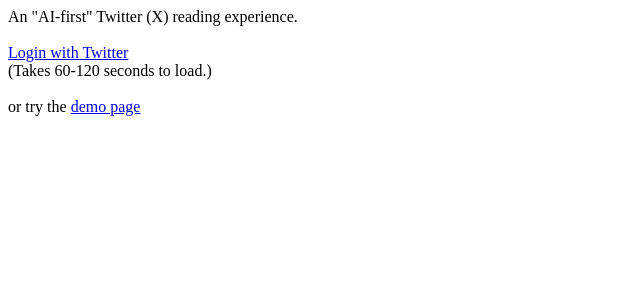
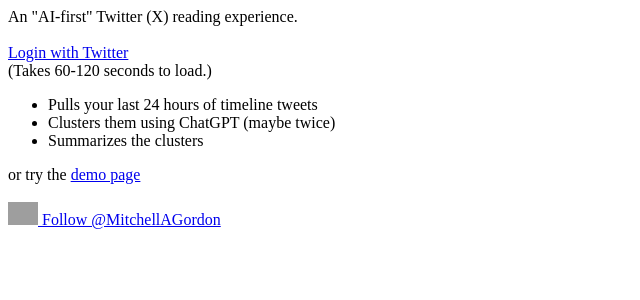
Before and after one commit to mitchellgordon95/TwitterSummary, a Flask app: page / in a window 1280 px wide. Shown: the top 300 px of the page, without its empty margins (0-640 px from the left). Run offline with Flask 3, Linux system fonts and the light colour scheme; some libraries are stand-ins or nearby versions; grey boxes are pictures that could not be loaded.

Commit message:
Home page links etc.

```diff
--- a/templates/login.html
+++ b/templates/login.html
@@ -13,8 +13,17 @@
     </br>
     <div><a href="{{ url_for('login') }}">Login with Twitter</a></div>
     <div>(Takes 60-120 seconds to load.)</div>
+    <ul>
+      <li>Pulls your last 24 hours of timeline tweets</li>
+      <li>Clusters them using ChatGPT (maybe twice)</li>
+      <li>Summarizes the clusters</li>
+    </ul>
+    <div>or try the <a href="{{ url_for('static', filename='demo.html') }}">demo page</a></div>
     </br>
-    <div>or try the <a href="{{ url_for('static', filename='demo.html') }}">demo page</a></div>
+    <a href="https://github.com/mitchellgordon95/TwitterSummary" target="_blank">
+      <img src="https://github.githubassets.com/images/modules/logos_page/GitHub-Mark.png" alt="GitHub Logo" class="github-logo" style="width:30px">
+    </a>
+    <a href="https://twitter.com/MitchellAGordon?ref_src=twsrc%5Etfw" class="twitter-follow-button" data-show-screen-name="false" data-show-count="false">Follow @MitchellAGordon</a><script async src="https://platform.twitter.com/widgets.js" charset="utf-8"></script>
 
 </body>
 
```
